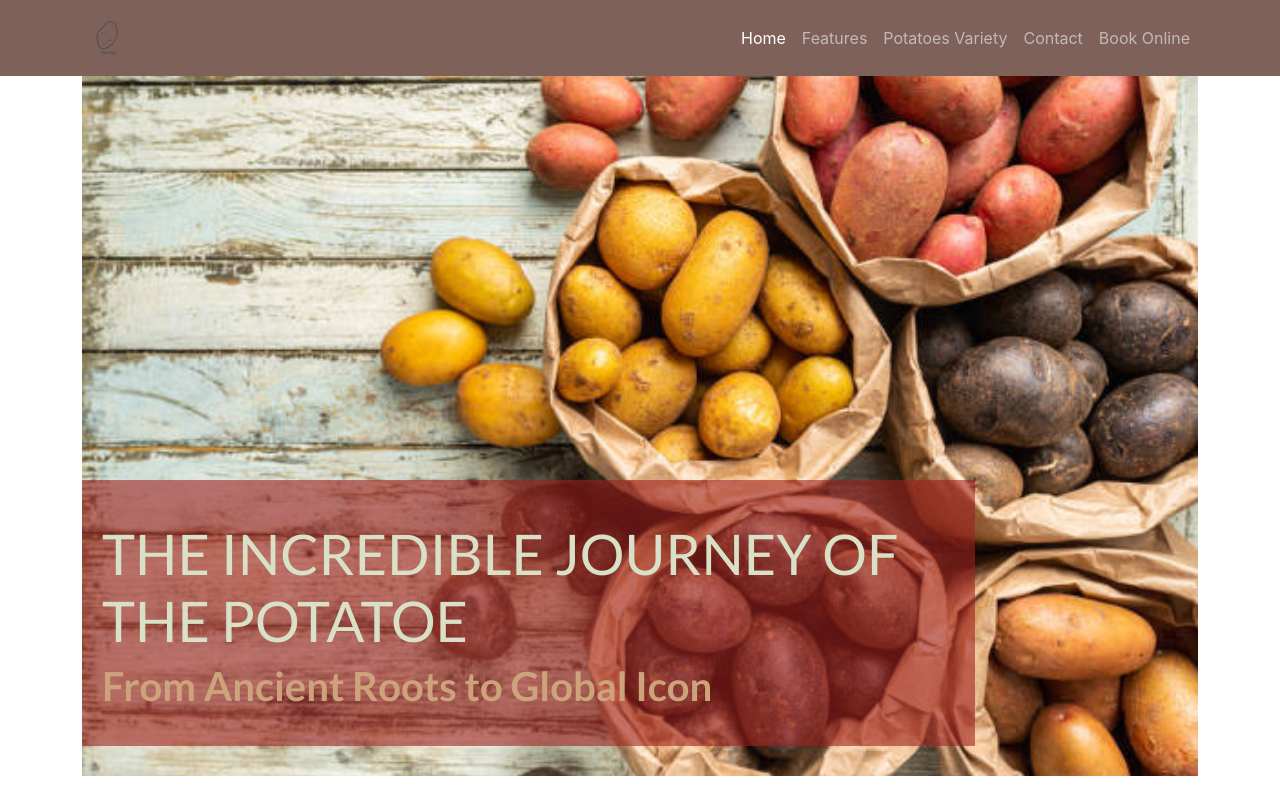
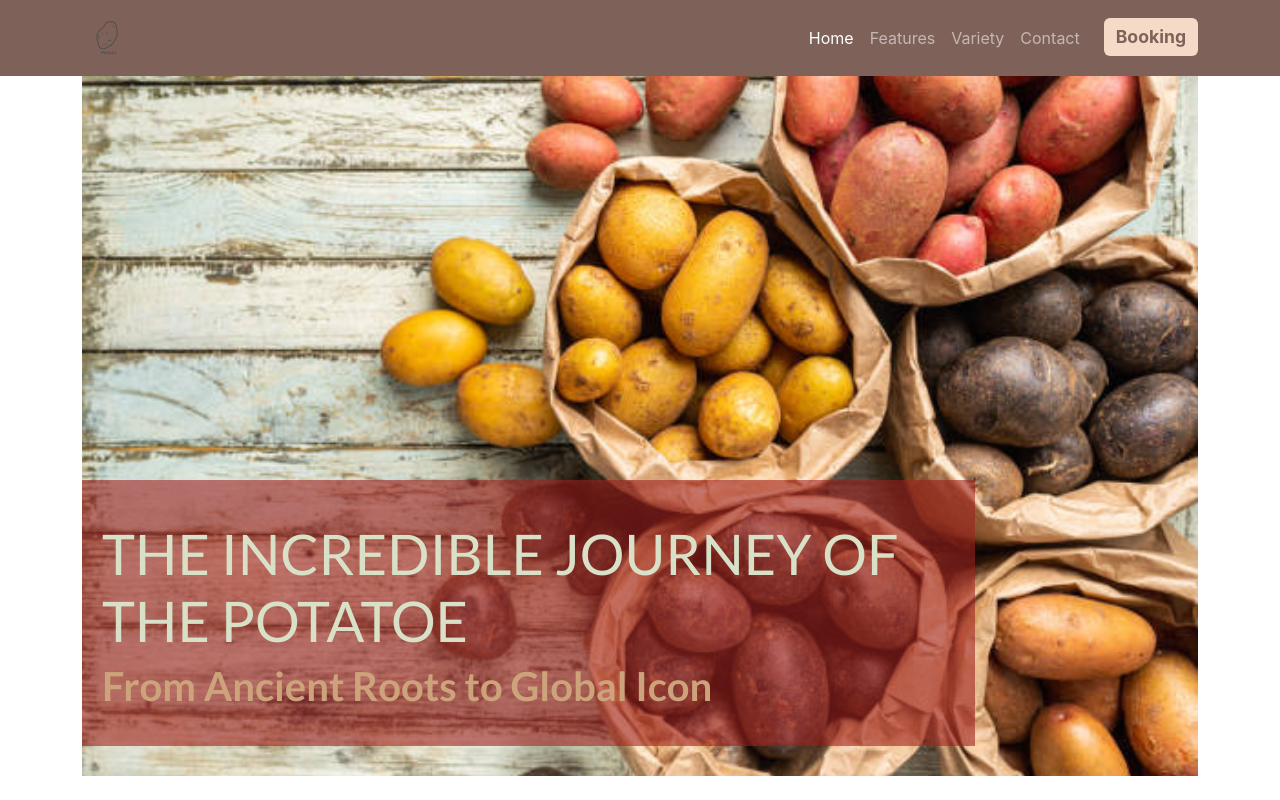
Before and after one commit to cynthiapinedoh79/Potato-P1-, a plain HTML site: page index.html in a window 1280 px wide. Shown: the top 800 px of the page. Drawn offline with nearby package versions, Linux system fonts and the light colour scheme; a web font is replaced by a local one.

Commit message:
styling booking on navbar

```diff
--- a/assets/css/style.css
+++ b/assets/css/style.css
@@ -61,7 +61,6 @@ h2 {
 }
 
 
-
 #navbar .logo {
     width: 50px;
 }
@@ -70,6 +69,17 @@ button:hover {
     color: var (--third-color);
 }
 
+.nav-item:hover {
+    color: var(--secondary-color);
+}
+
+.nav-item .btn.btn-primary.ms-lg-3{
+    font-size: 110%;
+    --bs-btn-color: var(--primary-color);
+    --bs-btn-bg: var(--third-color);
+    --bs-btn-hover-color: var(--third-color);
+    --bs-btn-hover-bg: var(--secondary-color);
+}
 
 
 /* Header */
--- a/index.html
+++ b/index.html
@@ -43,13 +43,13 @@
                         <a class="nav-link" href="#features">Features</a>
                     </li>
                     <li class="nav-item">
-                        <a class="nav-link" href="variety.html">Potatoes Variety</a>
+                        <a class="nav-link" href="variety.html">Variety</a>
                     </li>
                     <li class="nav-item">
                         <a class="nav-link" href="#contact">Contact</a>
                     </li>
                     <li class="nav-item">
-                        <a class="nav-link" href="booking.html">Book Online</a>
+                        <a class="btn btn-primary ms-lg-3" href="booking.html">Booking</a>
                     </li>
                 </ul>
             </div>
```
Also changed, not shown: booking.html (+2 -2 lines), variety.html (+2 -2 lines).
